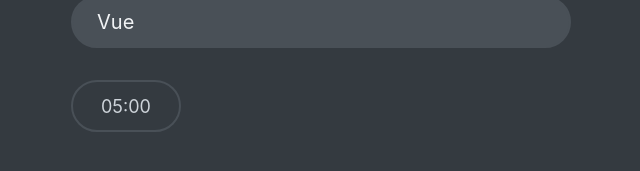
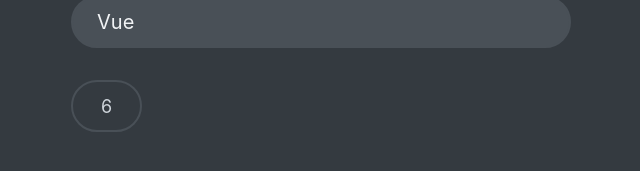
Before and after one commit to sol-tad/REACT-QUIZ-APP, a React (Vite) app: page / in a window 1280 px wide. Both pictures are taken after a click on the button "Let's start". Shown: the part 409-580 px from the top of the page, without its empty margins (319-959 px from the left). Built offline with nearby package versions, Linux system fonts and the light colour scheme; data requests are answered from the project's data file.

Commit message:
limit the quize time

```diff
--- a/src/App.jsx
+++ b/src/App.jsx
@@ -20,7 +20,7 @@
   answer: null,
   points: 0,
   highscore: 0,
-  secondsRemaining:10
+  secondsRemaining: 10,
 };
 
 function reducer(state, action) {
@@ -60,9 +60,11 @@
         status: "ready",
       };
 
-      case 'tick': return {
+    case "tick":
+      return {
         ...state,
         secondsRemaining: state.secondsRemaining - 1,
+        status: state.secondsRemaining === 0 ? "finished" : state.status,
       };
 
     default:
@@ -71,8 +73,10 @@
 }
 
 function App() {
-  const [{ questions, status, index, answer, points, highscore,secondsRemaining }, dispatch] =
-    useReducer(reducer, initialState);
+  const [
+    { questions, status, index, answer, points, highscore, secondsRemaining },
+    dispatch,
+  ] = useReducer(reducer, initialState);
 
   const numQuestions = questions.length;
   const maxPossiblePoints = questions.reduce(
@@ -112,15 +116,17 @@
               />
 
               <Footer>
-                <Timer dispatch={dispatch}/>
+                <Timer
+                  dispatch={dispatch}
+                  secondsRemaining={secondsRemaining}
+                />
                 <NextButton
-                index={index}
-                numQuestion={numQuestions}
-                answer={answer}
-                dispatch={dispatch}
-              />
+                  index={index}
+                  numQuestion={numQuestions}
+                  answer={answer}
+                  dispatch={dispatch}
+                />
               </Footer>
-
             </>
           )}
 
--- a/src/components/Timer.jsx
+++ b/src/components/Timer.jsx
@@ -1,12 +1,15 @@
 import React, { useEffect } from "react";
 
-function Timer({dispatch}) {
-  useEffect(function () {
-    setInterval(function () {
-    dispatch({type:'tick'})
-    }, 1000);
-  }, [dispatch]);
-  return <div className="timer">05:00</div>;
+function Timer({ dispatch, secondsRemaining }) {
+  useEffect(
+    function () {
+      setInterval(function () {
+        dispatch({ type: "tick" });
+      }, 1000);
+    },
+    [dispatch]
+  );
+  return <div className="timer">{secondsRemaining}</div>;
 }
 
 export default Timer;
```
